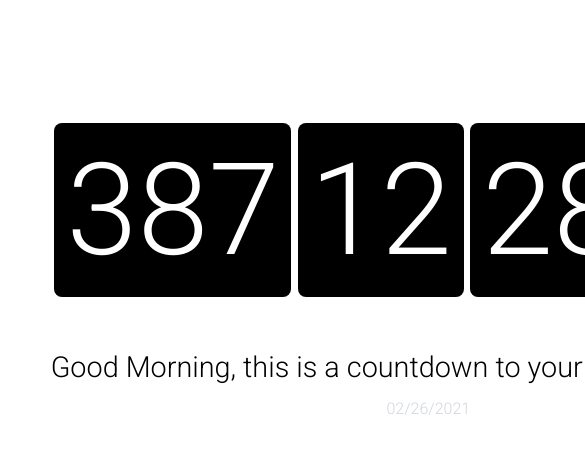
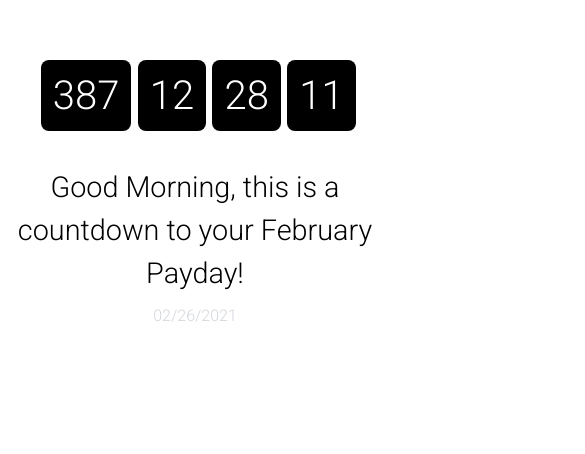
Before and after one commit to Billson7/Payday-Countdown, a React (Create React App) app: page / in a window 390 px wide. Shown: the part 118-572 px from the top of the page, 585 px wide, since content can reach past the window. Built offline with nearby package versions, Linux system fonts and the light colour scheme.

Commit message:
Adding mobile view

```diff
--- a/src/App.css
+++ b/src/App.css
@@ -1,12 +1,10 @@
 @import url('https://fonts.googleapis.com/css2?family=Roboto:wght@300&display=swap');
-
 .countdown-page {
   margin: auto;
   font-family: 'Roboto', sans-serif;
   border-radius: 1rem;
   box-sizing: border-box;
   text-align: center;
-  padding: 3rem;
   width: fit-content;
 }
 
@@ -18,7 +16,7 @@
 }
 
 .timer span {
-  font-size: 8rem;
+  font-size: 2.5rem;
   margin-left: 0.4rem;
   font-family: 'Roboto', sans-serif;
 }
@@ -32,3 +30,12 @@
   font-family: 'Roboto', sans-serif;
   text-align: center;
 }
+
+@media screen and (min-width: 580px) {
+  .timer span {
+    font-size: 8rem;
+  }
+  .countdown-page {
+    padding: 3rem;
+  }
+}
--- a/src/App.js
+++ b/src/App.js
@@ -7,7 +7,7 @@ const App = () => {
   const { month, payDate } = Heading();
 
   return (
-    <div className="container my-40 ">
+    <div className="container my-40">
       <div className="countdown-page">
         <Timer />
         <h1 id="header">
```
